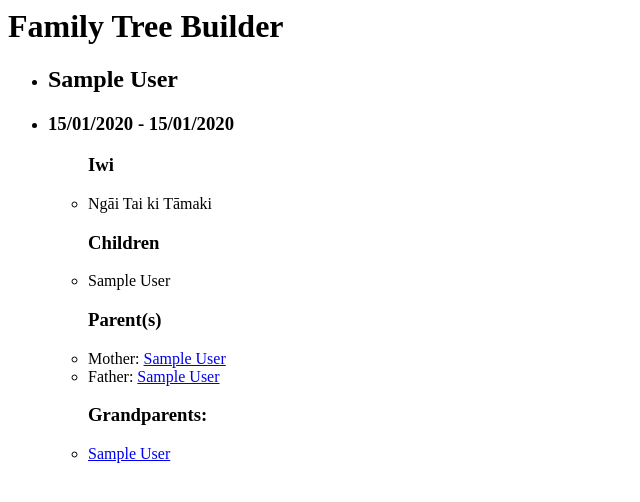
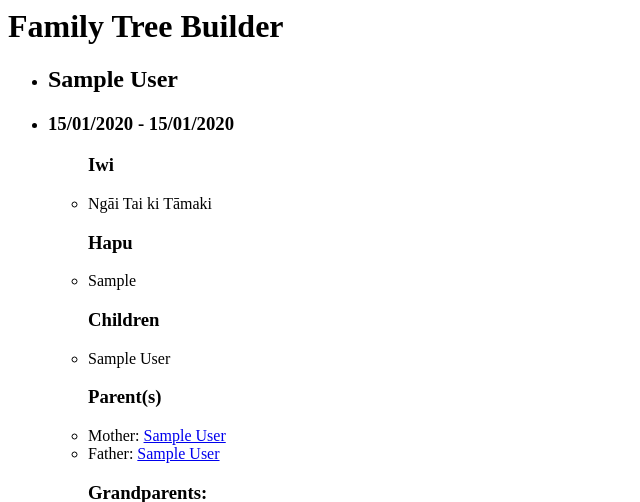
Before and after one commit to katene30/whakapapa-hau, a Django app: page /1 in a window 1280 px wide. Shown: the top 502 px of the page, without its empty margins (0-640 px from the left). Run offline with Django 4.2, Linux system fonts and the light colour scheme; tables that the repository leaves empty hold one stand-in row (values such as "Sample post").

Commit message:
added hapu to person

```diff
--- a/familytree/models.py
+++ b/familytree/models.py
@@ -13,6 +13,7 @@ class Person(models.Model):
     father = models.ForeignKey('self', on_delete=models.SET_NULL, related_name='related_father', null=True, blank=True)
     mother = models.ForeignKey('self', on_delete=models.SET_NULL, related_name='related_mother', null=True, blank=True)
     iwi = models.CharField(max_length=100, choices=IWI_CHOICES, null=True, blank=True)
+    hapu = models.CharField(max_length=100, null=True, blank=True)
 
     def get_children(self):
         return Person.objects.filter(Q(mother = self) | Q(father = self))
--- a/familytree/templates/home.html
+++ b/familytree/templates/home.html
@@ -9,6 +9,11 @@
             {% if person.iwi %}
                 <h3>Iwi</h3>
                 <li>{{ person.iwi }}</li>
+            {% endif %}
+
+            {% if person.hapu %}
+                <h3>Hapu</h3>
+                <li>{{ person.hapu }}</li>
             {% endif %}
 
             {% if children %}
```
Also changed, not shown: familytree/migrations/0008_alter_person_iwi_alter_person_last_name.py (added), familytree/migrations/0009_person_hapu_alter_person_last_name.py (added).
